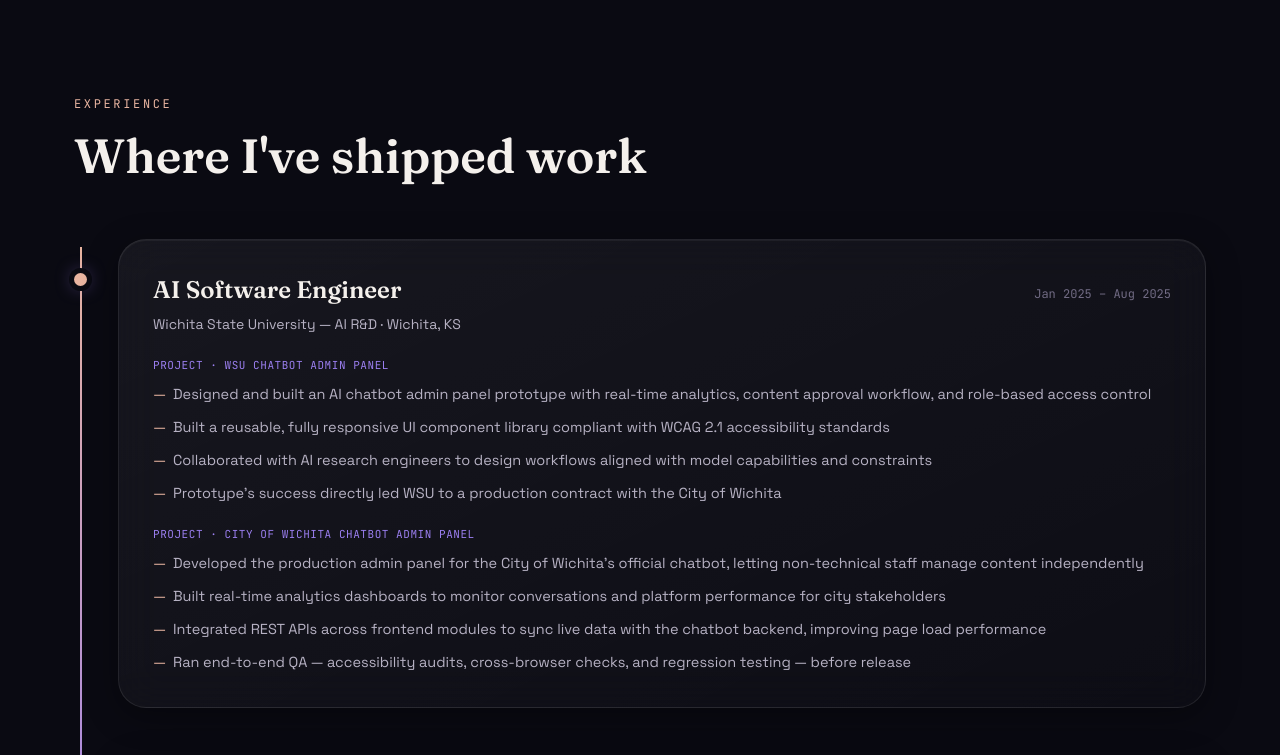
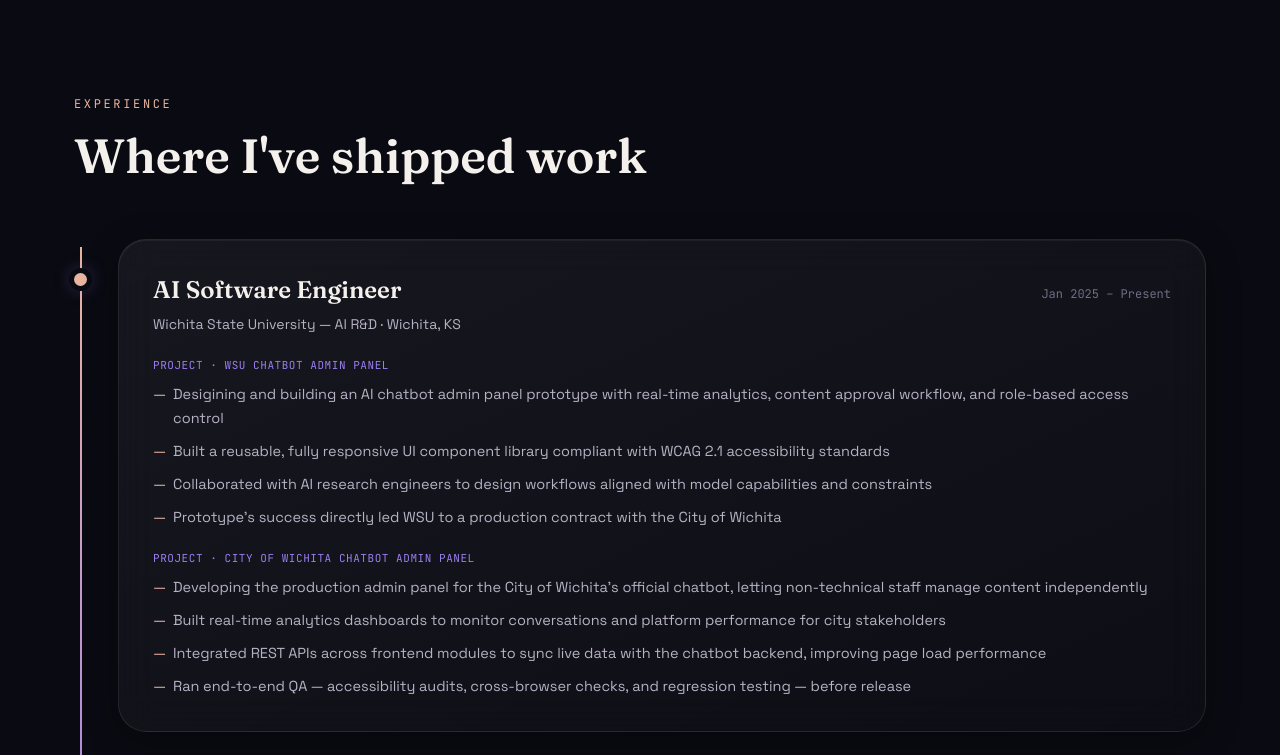
Before and after one commit to Meghana-1609/portfolio, a plain HTML site: page index.html in a window 1280 px wide. Shown: the part 1565-2320 px from the top of the page. Drawn offline with Linux system fonts and the light colour scheme.

Commit message:
Update index.html

```diff
--- a/index.html
+++ b/index.html
@@ -403,7 +403,7 @@
       </div>
       <div class="fade-up" style="transition-delay:.1s">
         <p>
-          I'm a software engineer who has worked across the full stack of
+          I'm a software engineer who has working across the full stack of
           modern IT — from governing thousands of assets inside a
           ServiceNow CMDB, to building the admin panel behind a
           production AI chatbot for the City of Wichita. That range taught
@@ -445,13 +445,13 @@
           <div class="job-card glass glass-hover">
             <div class="job-head">
               <h3 class="job-title">AI Software Engineer</h3>
-              <span class="job-date">Jan 2025 – Aug 2025</span>
+              <span class="job-date">Jan 2025 – Present</span>
             </div>
             <p class="job-org">Wichita State University — AI R&D · Wichita, KS</p>
 
             <p class="job-sub">Project · WSU Chatbot Admin Panel</p>
             <ul class="job-list">
-              <li>Designed and built an AI chatbot admin panel prototype with real-time analytics, content approval workflow, and role-based access control</li>
+              <li>Desigining and building an AI chatbot admin panel prototype with real-time analytics, content approval workflow, and role-based access control</li>
               <li>Built a reusable, fully responsive UI component library compliant with WCAG 2.1 accessibility standards</li>
               <li>Collaborated with AI research engineers to design workflows aligned with model capabilities and constraints</li>
               <li>Prototype's success directly led WSU to a production contract with the City of Wichita</li>
@@ -459,7 +459,7 @@
 
             <p class="job-sub">Project · City of Wichita Chatbot Admin Panel</p>
             <ul class="job-list">
-              <li>Developed the production admin panel for the City of Wichita's official chatbot, letting non-technical staff manage content independently</li>
+              <li>Developing the production admin panel for the City of Wichita's official chatbot, letting non-technical staff manage content independently</li>
               <li>Built real-time analytics dashboards to monitor conversations and platform performance for city stakeholders</li>
               <li>Integrated REST APIs across frontend modules to sync live data with the chatbot backend, improving page load performance</li>
               <li>Ran end-to-end QA — accessibility audits, cross-browser checks, and regression testing — before release</li>
```
